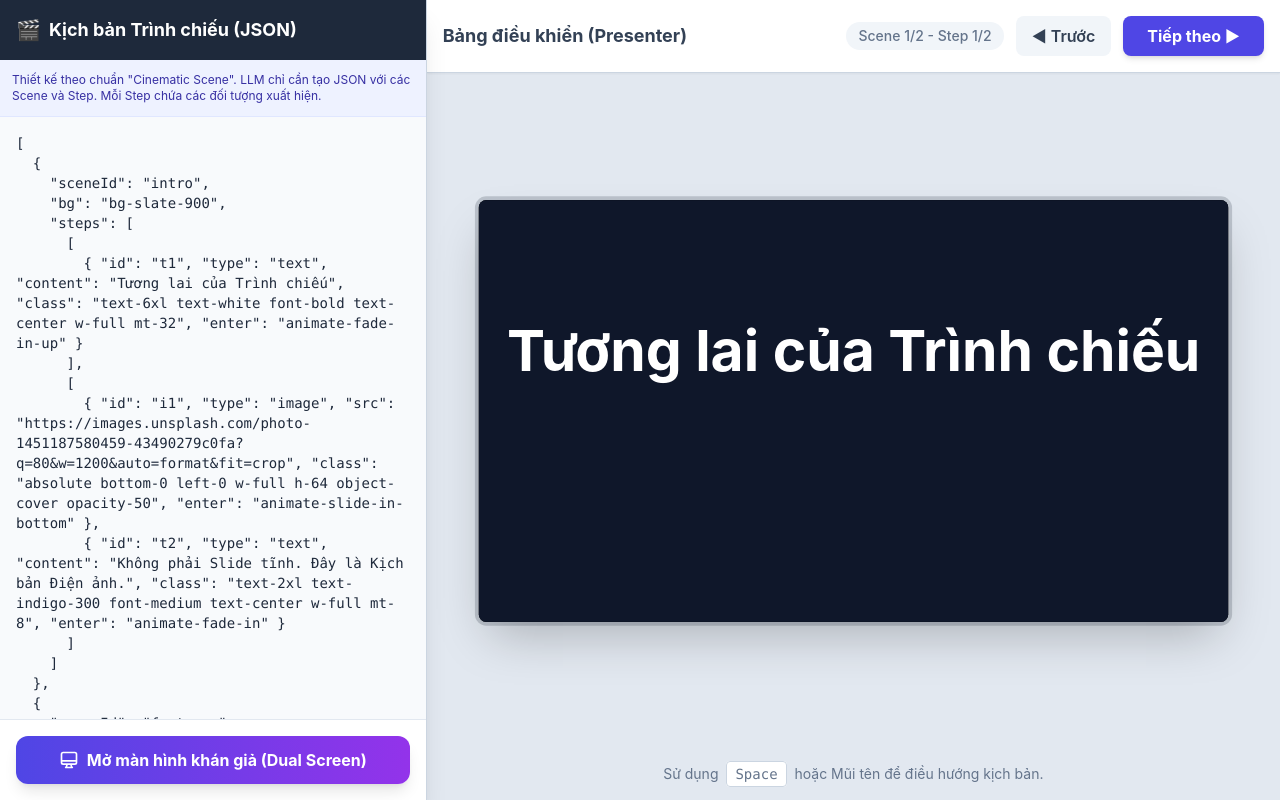
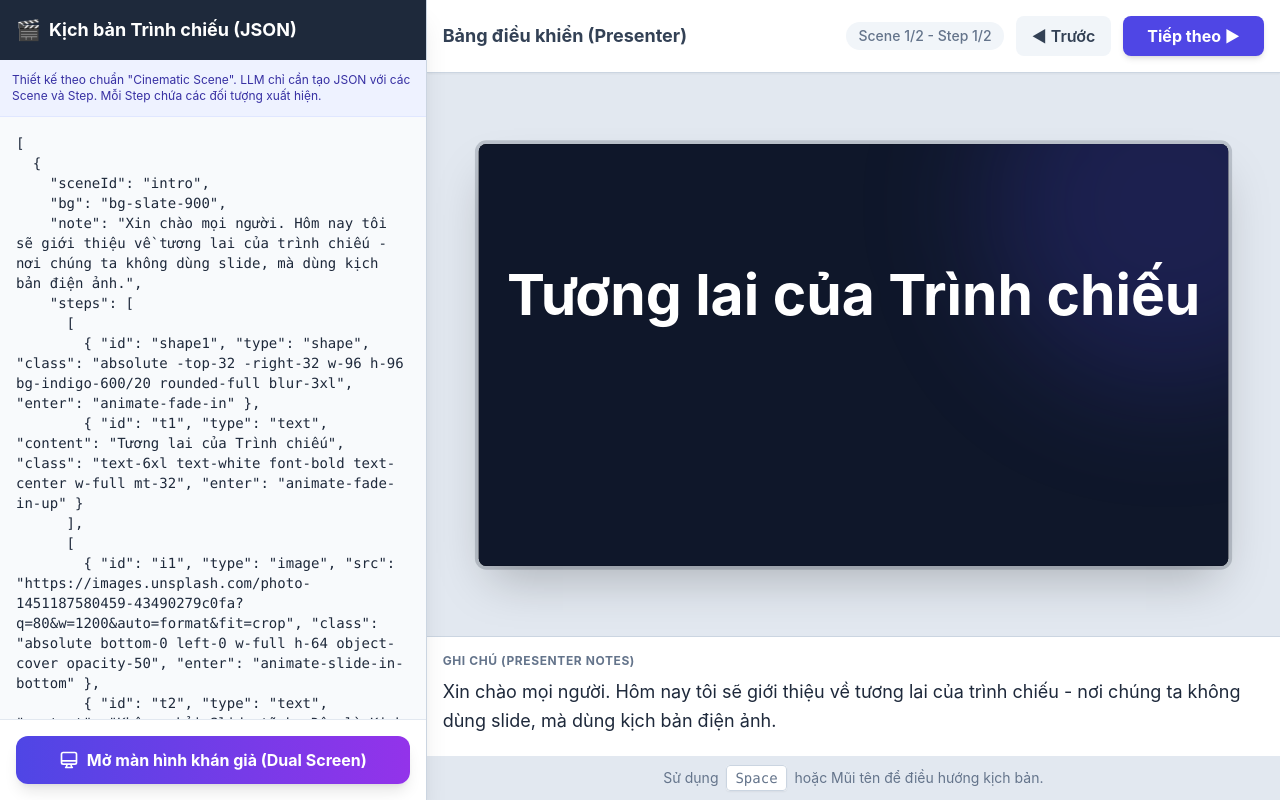
Before and after one commit to tamhonvotri/linhhuonglinux-office, a Svelte app in the folder apps/trinh-chieu/: page / in a window 1280 px wide. Built offline with nearby package versions, Linux system fonts and the light colour scheme.

Commit message:
feat(trinh-chieu): enhance presenter mode with JSON validation, notes, shapes and video support

```diff
--- a/apps/trinh-chieu/src/App.svelte
+++ b/apps/trinh-chieu/src/App.svelte
@@ -9,8 +9,10 @@
   {
     "sceneId": "intro",
     "bg": "bg-slate-900",
+    "note": "Xin chào mọi người. Hôm nay tôi sẽ giới thiệu về tương lai của trình chiếu - nơi chúng ta không dùng slide, mà dùng kịch bản điện ảnh.",
     "steps": [
       [
+        { "id": "shape1", "type": "shape", "class": "absolute -top-32 -right-32 w-96 h-96 bg-indigo-600/20 rounded-full blur-3xl", "enter": "animate-fade-in" },
         { "id": "t1", "type": "text", "content": "Tương lai của Trình chiếu", "class": "text-6xl text-white font-bold text-center w-full mt-32", "enter": "animate-fade-in-up" }
       ],
       [
@@ -22,6 +24,7 @@
   {
     "sceneId": "features",
     "bg": "bg-indigo-900",
+    "note": "Điểm đặc biệt nhất là các hiệu ứng. Mọi thứ trôi chảy mượt mà, thu hút hoàn toàn sự tập trung của khán giả.",
     "steps": [
       [
         { "id": "t3", "type": "text", "content": "Hiệu ứng Mượt mà", "class": "absolute top-20 left-20 text-5xl text-white font-bold", "enter": "animate-slide-in-left" }
@@ -43,15 +46,19 @@
   let isAudienceView = false;
   const channel = new BroadcastChannel('linhhuong_presentation_channel');
 
+  let jsonError = '';
+
   function parseScript() {
     try {
-      scenes = JSON.parse(scriptContent);
+      const parsed = JSON.parse(scriptContent);
+      scenes = parsed;
+      jsonError = '';
       if (!isAudienceView) {
         updateAudience();
       }
       renderCurrentState();
     } catch (e) {
-      console.error("Lỗi parse script:", e);
+      jsonError = e.message;
     }
   }
 
@@ -156,9 +163,13 @@
   <div class="w-screen h-screen overflow-hidden {scenes[currentSceneIdx]?.bg || 'bg-black'} relative transition-colors duration-1000">
     {#each activeActors as actor (actor.id)}
       {#if actor.type === 'text'}
-        <div class="absolute {actor.class} {actor.enter} transition-all duration-700">{actor.content}</div>
+        <div class="absolute {actor.class} {actor.enter} transition-all duration-700">{@html actor.content}</div>
       {:else if actor.type === 'image'}
         <img src={actor.src} alt="img" class="absolute {actor.class} {actor.enter} transition-all duration-700" />
+      {:else if actor.type === 'video'}
+        <video src={actor.src} class="absolute {actor.class} {actor.enter} transition-all duration-700" autoplay loop muted playsinline></video>
+      {:else if actor.type === 'shape'}
+        <div class="absolute {actor.class} {actor.enter} transition-all duration-700"></div>
       {/if}
     {/each}
   </div>
@@ -180,9 +191,15 @@
       <textarea
         id="script-editor"
         bind:value={scriptContent}
-        class="flex-1 w-full p-4 font-mono text-sm bg-slate-50 text-slate-800 outline-none resize-none focus:ring-inset focus:ring-2 focus:ring-indigo-500 transition-all"
+        class="flex-1 w-full p-4 font-mono text-sm bg-slate-50 text-slate-800 outline-none resize-none focus:ring-inset focus:ring-2 focus:ring-indigo-500 transition-all {jsonError ? 'border-2 border-red-500 bg-red-50' : ''}"
         spellcheck="false"
       ></textarea>
+
+      {#if jsonError}
+        <div class="p-2 bg-red-100 text-red-600 text-xs font-mono font-bold shrink-0 border-t border-red-200">
+          ⚠️ {jsonError}
+        </div>
+      {/if}
 
       <div class="p-4 bg-white border-t border-slate-200 shrink-0">
         <button on:click={startDualScreen} class="w-full bg-gradient-to-r from-indigo-600 to-purple-600 hover:from-indigo-700 hover:to-purple-700 text-white font-bold py-3 rounded-xl shadow-lg transition-all active:scale-95 flex justify-center items-center">
@@ -211,17 +228,28 @@
           <div class="w-full h-full relative {scenes[currentSceneIdx]?.bg || 'bg-black'} transition-colors duration-1000">
             {#each activeActors as actor (actor.id)}
               {#if actor.type === 'text'}
-                <div class="absolute {actor.class} {actor.enter} transition-all duration-700">{actor.content}</div>
+                <div class="absolute {actor.class} {actor.enter} transition-all duration-700">{@html actor.content}</div>
               {:else if actor.type === 'image'}
                 <img src={actor.src} alt="img" class="absolute {actor.class} {actor.enter} transition-all duration-700" />
+              {:else if actor.type === 'video'}
+                <video src={actor.src} class="absolute {actor.class} {actor.enter} transition-all duration-700" autoplay loop muted playsinline></video>
+              {:else if actor.type === 'shape'}
+                <div class="absolute {actor.class} {actor.enter} transition-all duration-700"></div>
               {/if}
             {/each}
           </div>
         </div>
       </div>
 
-      <div class="p-4 text-center text-slate-500 text-sm">
-        Sử dụng <kbd class="px-2 py-1 bg-white border border-slate-300 rounded mx-1 font-mono">Space</kbd> hoặc Mũi tên để điều hướng kịch bản.
+      <div class="p-4 bg-white border-t border-slate-300 min-h-[120px] max-h-[30vh] overflow-y-auto shrink-0 flex flex-col">
+        <h3 class="text-xs font-bold text-slate-500 uppercase tracking-wider mb-2">Ghi chú (Presenter Notes)</h3>
+        <div class="text-slate-800 text-lg whitespace-pre-wrap leading-relaxed flex-1">
+          {scenes[currentSceneIdx]?.note || 'Không có ghi chú cho Scene này.'}
+        </div>
+      </div>
+
+      <div class="p-3 text-center text-slate-500 text-sm shrink-0 bg-slate-200">
+        Sử dụng <kbd class="px-2 py-1 bg-white border border-slate-300 rounded mx-1 font-mono shadow-sm">Space</kbd> hoặc Mũi tên để điều hướng kịch bản.
       </div>
     </div>
   </div>
```
